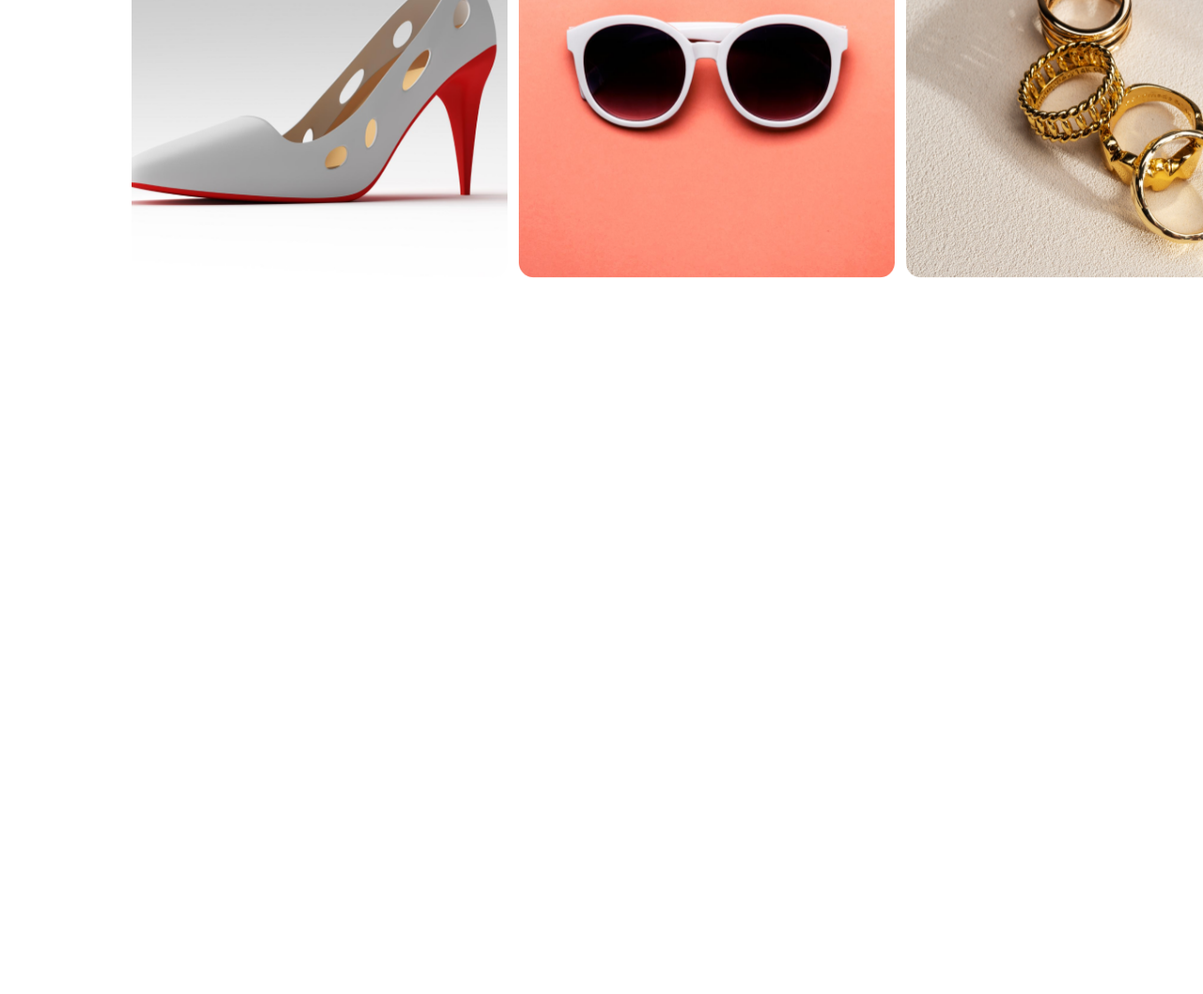
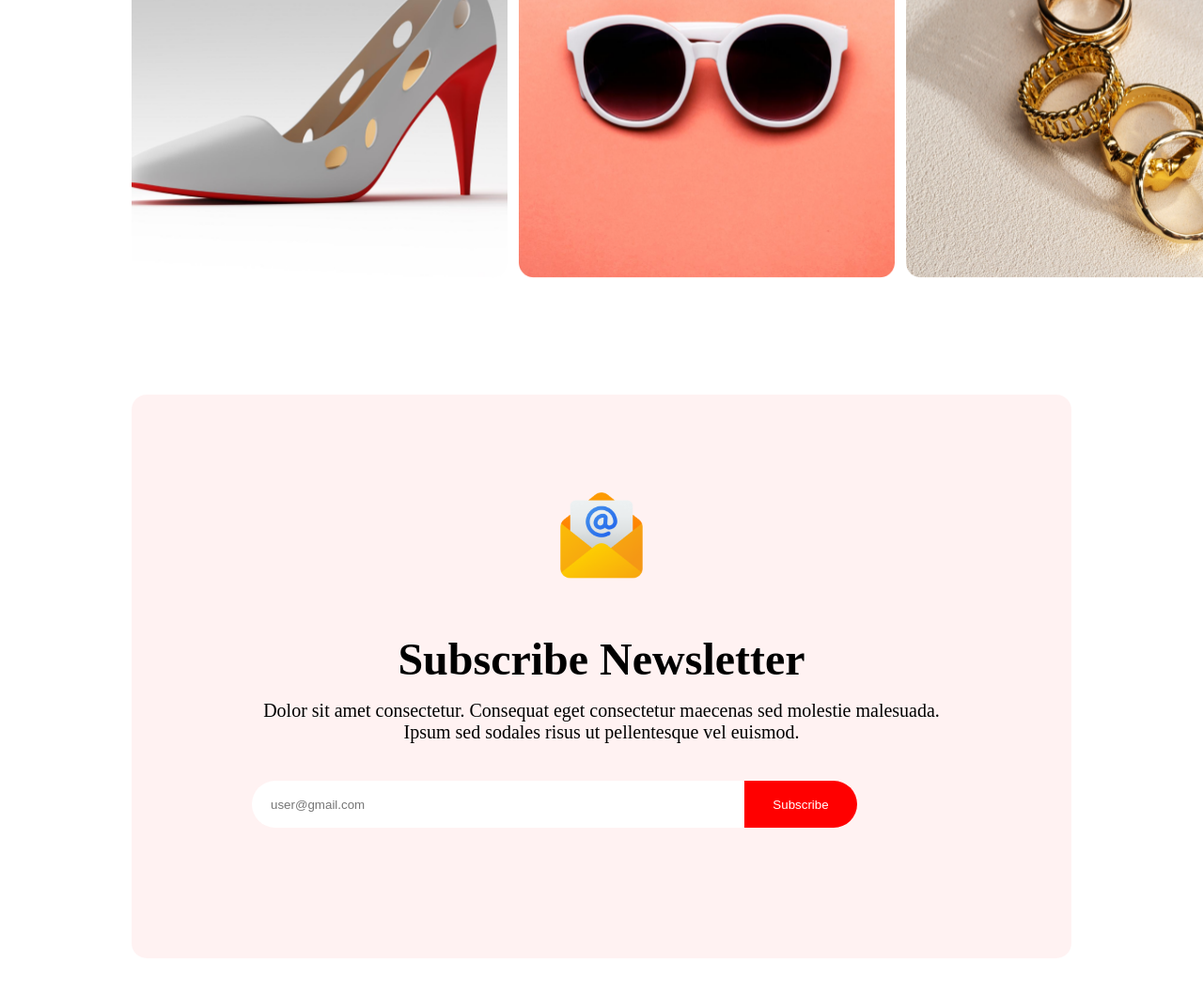
Before and after one commit to jfdolly/new-year-new-mission, a plain HTML site: page index.html in a window 1280 px wide. Shown: the part 3809-4867 px from the top of the page at 94% size. Before the commit the page ends 4109 px from the top, so only its background shows below. Drawn offline with Linux system fonts and the light colour scheme.

Commit message:
form section added

```diff
--- a/index.html
+++ b/index.html
@@ -78,6 +78,23 @@
                 </div>
             </div>
         </section>
+        <!-- form section -->
+        <section>
+            <div class="form">
+                <div class="form-item">
+                    <img class="form-img" src="img/Group 61.png" alt="">
+                <h1 class="form-item-title">Subscribe Newsletter</h1>
+               <p class="first">Dolor sit amet consectetur. Consequat eget consectetur maecenas sed molestie malesuada.<br/> Ipsum sed sodales risus ut pellentesque vel euismod.</p>
+                </div>
+                <div>
+                <input class="email"type="text" placeholder="user@gmail.com">
+                <button class="btn2">Subscribe</button>
+                </div>
+            </div>
+        </section>
     </main>
+    <footer>
+
+    </footer>
 </body>
 </html>
--- a/style.css
+++ b/style.css
@@ -204,3 +204,55 @@
     width: 400px;
     height: 450px;
 }
+
+/* form related style */
+.form{
+    background-color:rgba(255, 0, 0, 0.05);
+    background-size: cover;
+    height: 600px;
+    border-radius: 16px;
+    background-repeat: no-repeat;
+    text-align: center;
+    margin-top: 120px;
+    margin-left: 140px;
+    margin-right: 140px;
+    margin-bottom: 40px;
+}
+.form-img{
+    width: 100px;
+    height: 100px;
+}
+.form-item{
+    padding-top: 100px;
+}
+.form-item-title{
+    font-size: 48px;
+    font-weight: 900;
+    padding-top: 50px;
+}
+.first{
+    padding-top: 16px;
+    font-size: 20px;
+    font-weight: 400;
+    padding-bottom: 40px;
+}
+
+.email{
+    width: 600px;
+    height: 50px;
+    border-radius: 50px;
+    border: 0;
+    padding-left: 20px;
+}
+.btn2{
+    width: 120px;
+    height: 50px;
+    background-color: #F00;
+    color: #FFF;
+    padding: 10px 20px 10px 20px;
+    border: 0;
+    position: relative;
+    right: 100px;
+    border-radius: 0px 50px 50px 0px;
+
+}
```
